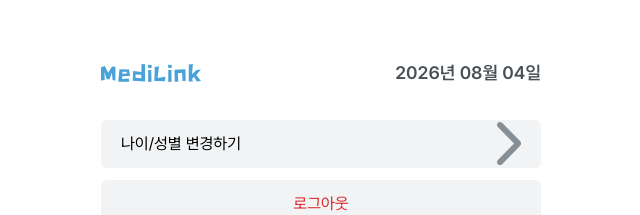
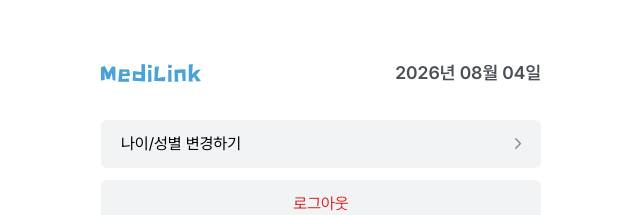
Before and after one commit to GEEKs-team-5/frontend, a Next.js app: page /settings in a window 1280 px wide. Shown: the top 215 px of the page, without its empty margins (319-959 px from the left). Built offline with nearby package versions, Linux system fonts and the light colour scheme; no server answers.

Commit message:
fix(user-settings): 아이콘 크기 조정

```diff
--- a/src/views/user-settings/ui/UserSettingsView.tsx
+++ b/src/views/user-settings/ui/UserSettingsView.tsx
@@ -42,7 +42,7 @@ const UserSettingsView = () => {
             }}
           >
             나이/성별 변경하기
-            <Image src="/arrow-right.svg" alt="" width={24} height={24} />
+            <Image src="/arrow-right.svg" alt="" width={6} height={10} />
           </button>
         </section>
         <button
```
